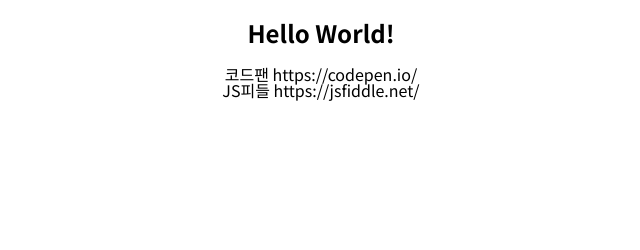
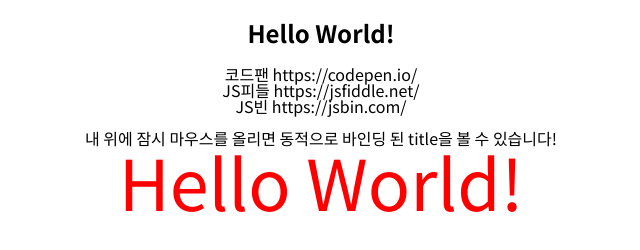
Before and after one commit to sungkwangLim/LetsStudy_Vue, a plain HTML site: page pages/index.html in a window 1280 px wide. Shown: the whole page, without its empty margins (319-959 px from the left). Drawn offline with nearby package versions, Linux system fonts and the light colour scheme.

Commit message:
Vue강의 선언적렌더링까지

```diff
--- a/assets/css/scss/main.scss
+++ b/assets/css/scss/main.scss
@@ -22,3 +22,6 @@ button {display: inline-block; border: 1px solid #ccc; color: #000; background:
 }
 
 #btnKakaoShare {background: #f2de3a; border: none; color: #000105;}
+
+.text {font-size: 70px;}
+.text.active {color: red;}
--- a/pages/index.html
+++ b/pages/index.html
@@ -19,15 +19,28 @@
 </head>
 <body>
     <section id="wrap">
-        <h1>{{ msg }}</h1>
-        <p><span>{{ webedit1.txt }}</span> {{ webedit1.link }} </p>
-        <p><span>{{ webedit2.txt }}</span> {{ webedit2.link }} </p>
+        <section>
+            <h1>{{ msg }}</h1>
+            <p><span>{{ webedit1.txt }}</span> {{ webedit1.link }} </p>
+            <p><span>{{ webedit2.txt }}</span> {{ webedit2.link }} </p>
+            <p><span>{{ webedit3.txt }}</span> {{ webedit3.link }} </p>
+            <br>
+            <span v-bind:title="msg2">내 위에 잠시 마우스를 올리면 동적으로 바인딩 된 title을 볼 수 있습니다!</span>
+
+            <div class="text" v-bind:class="{ 'active': active }">
+                {{ msg }}
+            </div>
+        </section>
+        <hr>
+
     </section>
 <script>
     new Vue({
         el:'#wrap',
         data: {
             msg : 'Hello World!',
+            msg2 : `이페이지는 ${new Date()}에 로드 되었습니다.`,
+            active : true,
             webedit1 : {
                 txt: '코드팬',
                 link : 'https://codepen.io/'
@@ -36,6 +49,10 @@
                 txt: 'JS피들',
                 link : 'https://jsfiddle.net/'
             },
+            webedit3 : {
+                txt: 'JS빈',
+                link : 'https://jsbin.com/'
+            },
         }
     })
 </script>
```
Also changed, not shown: assets/css/main.css.
